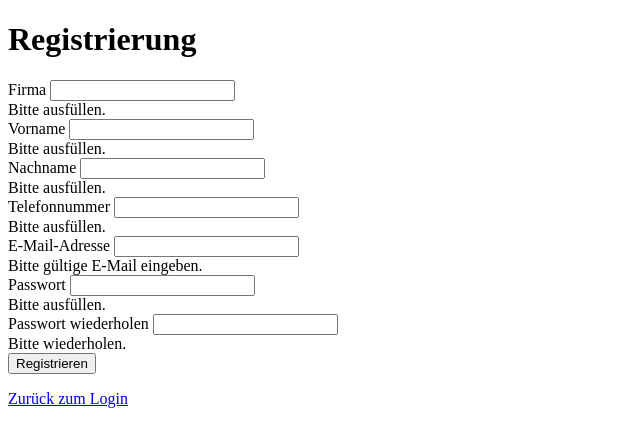
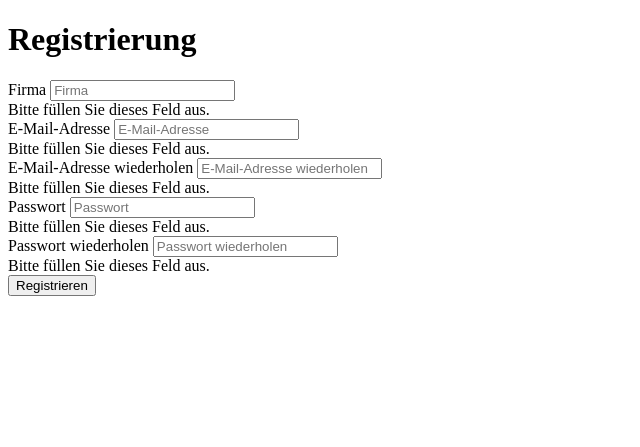
Before and after one commit to FIA-GSO/osp-code-repository-osp-marketplace-gruppe-1, a Flask app: template templates/registration/registration.html in a window 1280 px wide. Shown: the top 447 px of the page, without its empty margins (0-640 px from the left). Run offline with Flask 3, Linux system fonts and the light colour scheme; the template is opened without the code that fills it, so the values that code supplies are empty; parts of the project's set-up code (start-up, migrations or seed data) failed here and were passed over.

Commit message:
[TASK] reverts previous commit but keeps worthy changes

```diff
--- a/templates/registration/registration.html
+++ b/templates/registration/registration.html
@@ -3,11 +3,10 @@
     <head>
         <title>Marketplace GSO - Registrierung</title>
         {{ render_partial('partials/headIncludes.html') }}
+        <script src="/static/scripts/registrationForm.js" defer></script>
     </head>
-
     <body>
         {{ render_partial('partials/header.html') }}
-
         <main class="pb-md-5">
             <div class="container mt-md-5">
                 <div class="row mt-md-3">
@@ -18,132 +17,65 @@
                     <div class="col-1"></div>
                 </div>
             </div>
-
             <div class="container">
                 <div class="row mt-md-3">
                     <div class="col-1"></div>
                     <div class="col-10">
-
-                        <form action="{{ url_for('register') }}" method="post" class="needs-validation" novalidate>
-
-                            <div id="container-frame" class="p-4">
-
-                                <!-- Fehlermeldung -->
-                                {% if error == 1 %}
-                                <div class="row">
+                        <form action="{{ url_for('register') }}" method="POST" class="needs-validation" novalidate>
+                            <div class="container" id="container-frame">
+                                <div class="row mt-md-3">
                                     <div class="col-xl-2"></div>
-                                    <div class="col-xl-8 col-sm-12">
-                                        <div class="alert alert-danger">
-                                            Die eingegebene E-Mail-Adresse existiert bereits oder die Passwörter stimmen nicht überein.
-                                        </div>
+                                    <div class="col-xl-4 col-sm-12 mt-sm-3">
+                                        <label for="company" class="form-label">Firma</label>
+                                        <input type="text" id="company" name="company" class="form-control" placeholder="Firma" required>
+                                        <div class="invalid-feedback">Bitte füllen Sie dieses Feld aus.</div>
+                                    </div>
+                                    <div class="col-xl-4"></div>
+                                    <div class="col-xl-2"></div>
+                                </div>
+                                <div class="row mt-md-3">
+                                    <div class="col-xl-2"></div>
+                                    <div class="col-xl-4 col-sm-12">
+                                        <label for="email" class="form-label">E-Mail-Adresse</label>
+                                        <input type="email" id="email" name="email" class="form-control" placeholder="E-Mail-Adresse" required>
+                                        <div class="invalid-feedback">Bitte füllen Sie dieses Feld aus.</div>
+                                    </div>
+                                    <div class="col-xl-4 col-sm-12 mt-sm-3 mt-xl-0">
+                                        <label for="repeatedemail" class="form-label">E-Mail-Adresse wiederholen</label>
+                                        <input type="email" id="repeatedemail" class="form-control" placeholder="E-Mail-Adresse wiederholen" required>
+                                        <div class="invalid-feedback">Bitte füllen Sie dieses Feld aus.</div>
                                     </div>
                                     <div class="col-xl-2"></div>
                                 </div>
-                                {% endif %}
-
-                                <!-- Firma -->
                                 <div class="row mt-md-3">
-                                    <div class="col-xl-4"></div>
-                                    <div class="col-xl-4 col-sm-12">
-                                        <label for="company" class="form-label">Firma</label>
-                                        <input type="text" id="company" name="company" class="form-control" required>
-                                        <div class="invalid-feedback">Bitte ausfüllen.</div>
-                                    </div>
-                                    <div class="col-xl-4"></div>
-                                </div>
-
-                                <!-- Vorname -->
-                                <div class="row mt-md-3">
-                                    <div class="col-xl-4"></div>
-                                    <div class="col-xl-4 col-sm-12">
-                                        <label for="firstname" class="form-label">Vorname</label>
-                                        <input type="text" id="firstname" name="firstname" class="form-control" required>
-                                        <div class="invalid-feedback">Bitte ausfüllen.</div>
-                                    </div>
-                                    <div class="col-xl-4"></div>
-                                </div>
-
-                                <!-- Nachname -->
-                                <div class="row mt-md-3">
-                                    <div class="col-xl-4"></div>
-                                    <div class="col-xl-4 col-sm-12">
-                                        <label for="lastname" class="form-label">Nachname</label>
-                                        <input type="text" id="lastname" name="lastname" class="form-control" required>
-                                        <div class="invalid-feedback">Bitte ausfüllen.</div>
-                                    </div>
-                                    <div class="col-xl-4"></div>
-                                </div>
-
-                                <!-- Telefonnummer -->
-                                <div class="row mt-md-3">
-                                    <div class="col-xl-4"></div>
-                                    <div class="col-xl-4 col-sm-12">
-                                        <label for="phone" class="form-label">Telefonnummer</label>
-                                        <input type="tel" id="phone" name="phone" class="form-control" required>
-                                        <div class="invalid-feedback">Bitte ausfüllen.</div>
-                                    </div>
-                                    <div class="col-xl-4"></div>
-                                </div>
-
-                                <!-- E-Mail -->
-                                <div class="row mt-md-3">
-                                    <div class="col-xl-4"></div>
-                                    <div class="col-xl-4 col-sm-12">
-                                        <label for="email" class="form-label">E-Mail-Adresse</label>
-                                        <input type="email" id="email" name="email" class="form-control" required>
-                                        <div class="invalid-feedback">Bitte gültige E-Mail eingeben.</div>
-                                    </div>
-                                    <div class="col-xl-4"></div>
-                                </div>
-
-                                <!-- Passwort -->
-                                <div class="row mt-md-3">
-                                    <div class="col-xl-4"></div>
+                                    <div class="col-sm-2"></div>
                                     <div class="col-xl-4 col-sm-12">
                                         <label for="password" class="form-label">Passwort</label>
-                                        <input type="password" id="password" name="password" class="form-control" required>
-                                        <div class="invalid-feedback">Bitte ausfüllen.</div>
+                                        <input type="password" id="password" name="password" class="form-control" placeholder="Passwort" required>
+                                        <div class="invalid-feedback">Bitte füllen Sie dieses Feld aus.</div>
                                     </div>
+                                    <div class="col-xl-4 mt-sm-3 mt-xl-0">
+                                        <label for="repeatedpasssword" class="form-label">Passwort wiederholen</label>
+                                        <input type="password" id="repeatedpasssword" class="form-control" placeholder="Passwort wiederholen" required>
+                                        <div class="invalid-feedback">Bitte füllen Sie dieses Feld aus.</div>
+                                    </div>
+                                    <div class="col-sm-2"></div>
+                                </div>
+                                <div class="row mt-md-3">
+                                    <div class="col-sm-2"></div>
                                     <div class="col-xl-4"></div>
+                                    <div class="col-xl-4 col-sm-12 text-end">
+                                        <button type="submit" class="btn btn-primary mb-3">Registrieren</button>
+                                    </div>
+                                    <div class="col-sm-2"></div>
                                 </div>
-
-                                <!-- Passwort wiederholen -->
-                                <div class="row mt-md-3">
-                                    <div class="col-xl-4"></div>
-                                    <div class="col-xl-4 col-sm-12">
-                                        <label for="password_repeat" class="form-label">Passwort wiederholen</label>
-                                        <input type="password" id="password_repeat" name="password_repeat" class="form-control" required>
-                                        <div class="invalid-feedback">Bitte wiederholen.</div>
-                                    </div>
-                                    <div class="col-xl-4"></div>
-                                </div>
-
-                                <!-- Button -->
-                                <div class="row mt-md-4">
-                                    <div class="col-xl-4 col-sm-2"></div>
-                                    <div class="col-xl-4 col-sm-12 text-end">
-                                        <div class="d-grid gap-2">
-                                            <button type="submit" class="btn btn-primary mb-2">
-                                                Registrieren
-                                            </button>
-                                        </div>
-                                        <p class="text-center mt-2 mb-0">
-                                            <a href="{{ url_for('index') }}">Zurück zum Login</a>
-                                        </p>
-                                    </div>
-                                    <div class="col-xl-4"></div>
-                                </div>
-
                             </div>
-
                         </form>
-
                     </div>
                     <div class="col-1"></div>
                 </div>
             </div>
         </main>
-
         {{ render_partial('partials/footer.html') }}
     </body>
 </html>
```
Also changed, not shown: static/css/styles.css (+7 -2 lines).
